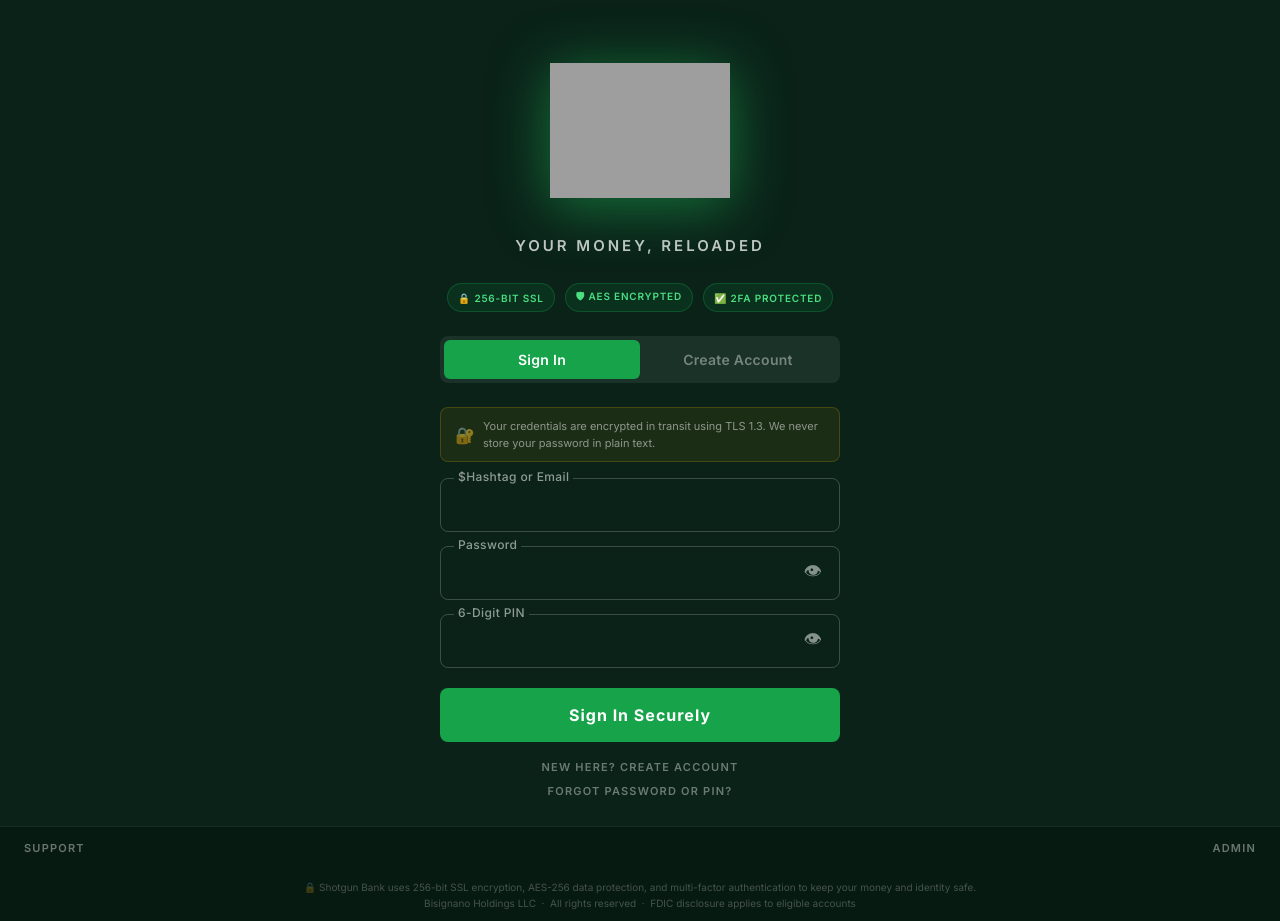
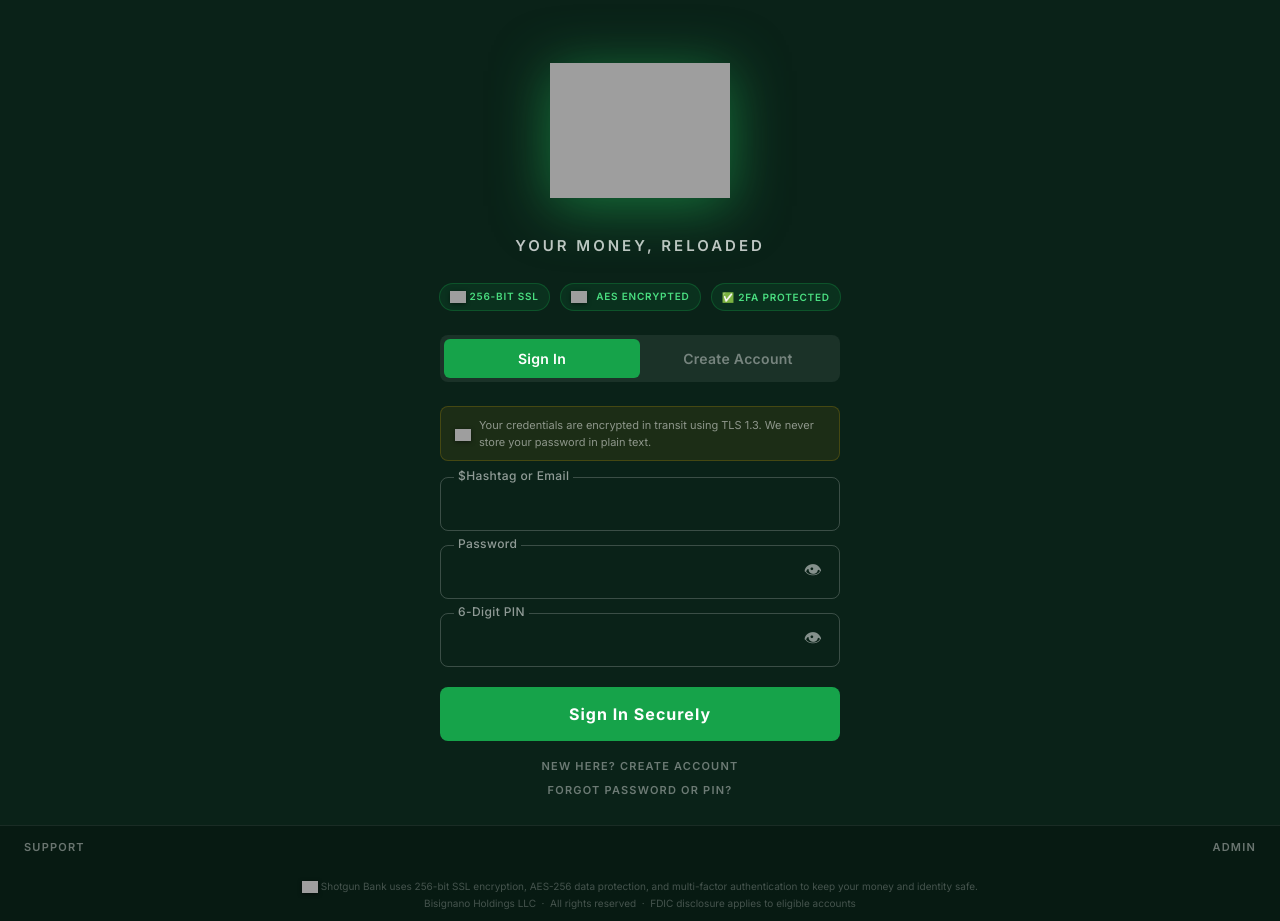
Before and after one commit to taximizer-pro/shotgun-bank, a Flask app: page / in a window 1280 px wide. Run offline with Flask 3, Linux system fonts and the light colour scheme; grey boxes are pictures that could not be loaded.

Commit message:
BRAND: 5 emoji → branded icons in index.html

```diff
--- a/templates/index.html
+++ b/templates/index.html
@@ -100,8 +100,8 @@
 
   <!-- SECURITY BADGES -->
   <div class="security-bar">
-    <div class="badge"><span>🔒 256-bit SSL</span></div>
-    <div class="badge"><span>🛡 AES Encrypted</span></div>
+    <div class="badge"><span><img src="https://media.base44.com/images/public/6a14ef767988d1ef0baff5aa/2865b839c_generated_image.png" alt="" style="width:16px;height:16px;object-fit:contain;vertical-align:middle;filter:drop-shadow(0 1px 2px rgba(0,0,0,.5))"> 256-bit SSL</span></div>
+    <div class="badge"><span><img src="https://media.base44.com/images/public/6a14ef767988d1ef0baff5aa/2865b839c_generated_image.png" alt="" style="width:16px;height:16px;object-fit:contain;vertical-align:middle;margin-right:6px;filter:drop-shadow(0 1px 2px rgba(0,0,0,.5))"> AES Encrypted</span></div>
     <div class="badge"><span>✅ 2FA Protected</span></div>
   </div>
 
@@ -116,7 +116,7 @@
   <!-- ═══ LOGIN SECTION ═══ -->
   <div id="loginSection">
     <div class="enc-notice">
-      <span class="lock">🔐</span>
+      <span class="lock"><img src="https://media.base44.com/images/public/6a14ef767988d1ef0baff5aa/2865b839c_generated_image.png" alt="" style="width:16px;height:16px;object-fit:contain;vertical-align:middle;filter:drop-shadow(0 1px 2px rgba(0,0,0,.5))"></span>
       <span>Your credentials are encrypted in transit using TLS 1.3. We never store your password in plain text.</span>
     </div>
     <div class="field-wrap">
@@ -215,7 +215,7 @@
   <a href="/admin/login">ADMIN</a>
 </div>
 <div class="footer-enc">
-  🔒 Shotgun Bank uses 256-bit SSL encryption, AES-256 data protection, and multi-factor authentication to keep your money and identity safe.<br>
+  <img src="https://media.base44.com/images/public/6a14ef767988d1ef0baff5aa/2865b839c_generated_image.png" alt="" style="width:16px;height:16px;object-fit:contain;vertical-align:middle;filter:drop-shadow(0 1px 2px rgba(0,0,0,.5))"> Shotgun Bank uses 256-bit SSL encryption, AES-256 data protection, and multi-factor authentication to keep your money and identity safe.<br>
   Bisignano Holdings LLC &nbsp;·&nbsp; All rights reserved &nbsp;·&nbsp; FDIC disclosure applies to eligible accounts
 </div>
 
@@ -246,7 +246,7 @@ function clearAlert() { document.getElementById('alertBox').innerHTML=''; }
 function toggleField(id, btn) {
   const inp = document.getElementById(id);
   inp.type = inp.type === 'password' ? 'text' : 'password';
-  btn.textContent = inp.type === 'password' ? '👁' : '🙈';
+  btn.innerHTML = inp.type === 'password' ? '<img src="https://media.base44.com/images/public/6a14ef767988d1ef0baff5aa/6a4c4611e_generated_image.png" alt="" style="width:18px;height:18px;object-fit:contain;vertical-align:middle;filter:drop-shadow(0 1px 2px rgba(0,0,0,.5))">' : '<img src="https://media.base44.com/images/public/6a14ef767988d1ef0baff5aa/176604227_generated_image.png" alt="" style="width:18px;height:18px;object-fit:contain;vertical-align:middle;filter:drop-shadow(0 1px 2px rgba(0,0,0,.5))">';
 }
 
 // ── PASSWORD STRENGTH ────────────────────────────────────────────────────────
```
